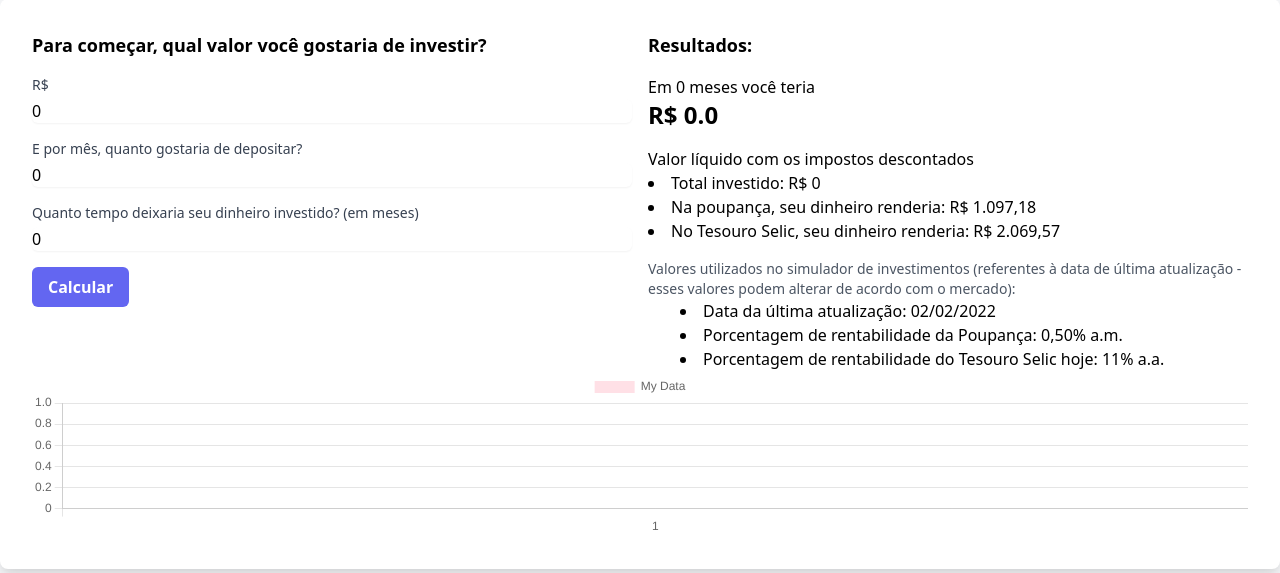
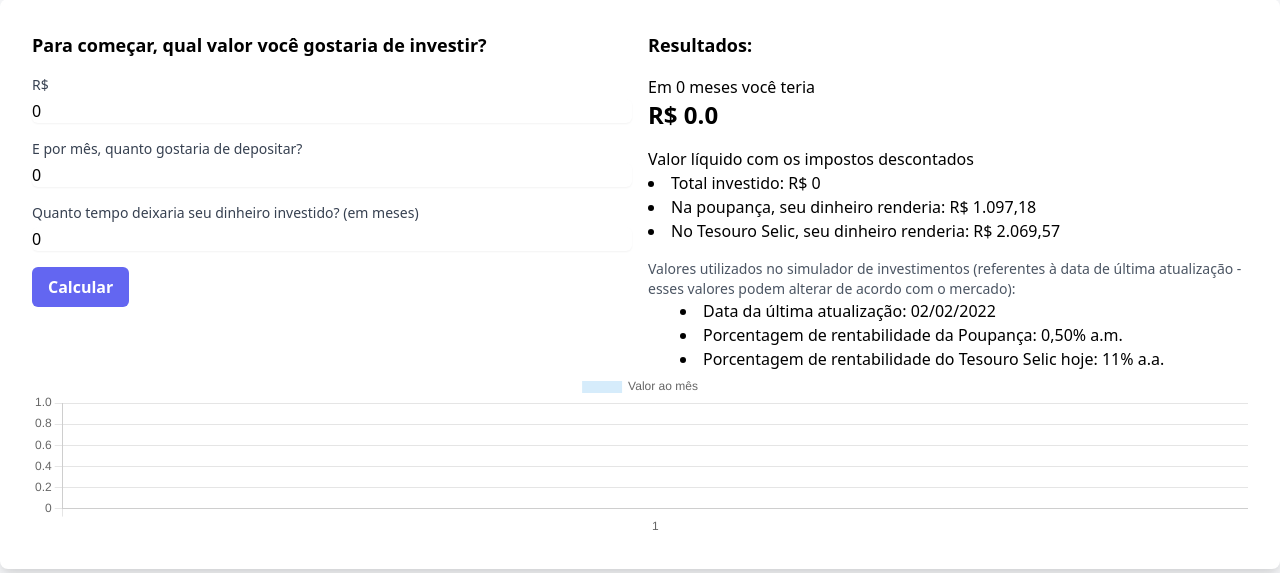
Before and after one commit to matefs/calculadora_investimento_django, a Django app: page / in a window 1280 px wide. Shown: the part 116-689 px from the top of the page. Run offline with Django 4.2, Linux system fonts and the light colour scheme.

Commit message:
fix: chart description and graph color

```diff
--- a/calculadora/templates/calculadora/calculadora.html
+++ b/calculadora/templates/calculadora/calculadora.html
@@ -65,9 +65,9 @@
             data: {
                 labels: incrementalList,
                 datasets: [{
-                    label: 'My Data',
-                    backgroundColor: 'rgba(255, 99, 132, 0.2)',
-                    borderColor: 'rgba(255, 99, 132, 1)',
+                    label: 'Valor ao mês',
+                    backgroundColor: 'rgba(54, 162, 235, 0.2)', // Blue background color
+                    borderColor: 'rgba(54, 162, 235, 1)', // Blue border color
                     data: values
                 }]
             },
```
